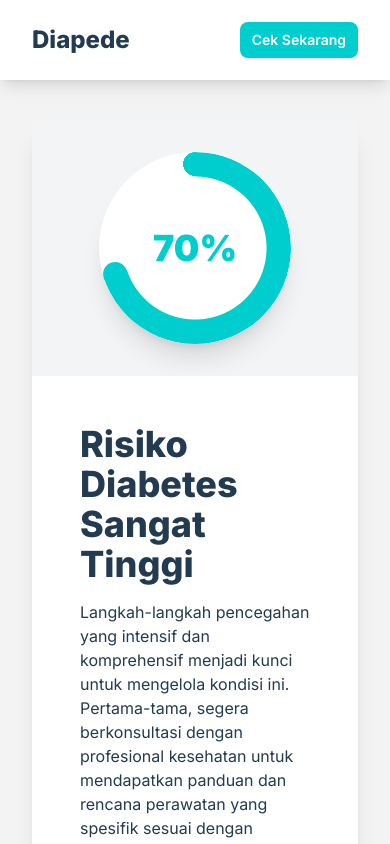
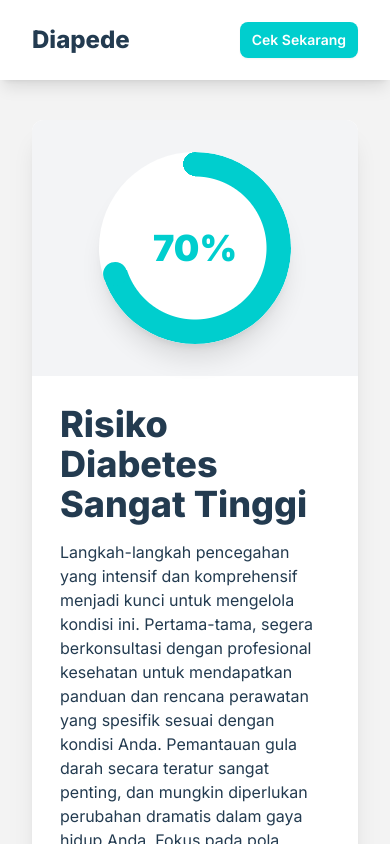
Before and after one commit to javierreansyah/Diapede, a React (Vite) app: page /hasil in a window 390 px wide. Shown: the top 844 px of the page. Built offline with nearby package versions, Linux system fonts and the light colour scheme.

Commit message:
fix issue

```diff
--- a/src/components/Result.jsx
+++ b/src/components/Result.jsx
@@ -55,7 +55,7 @@ const Result = ({ response }) => {
             {percentage}%
           </div>
         </div>
-        <div className="space-y-4 p-12 xl:h-auto xl:w-3/5">
+        <div className="space-y-4 p-7 md:p-12 xl:h-auto xl:w-3/5">
           <h1 className="text-4xl font-extrabold">
             {recommendation.summary.category}
           </h1>
```
